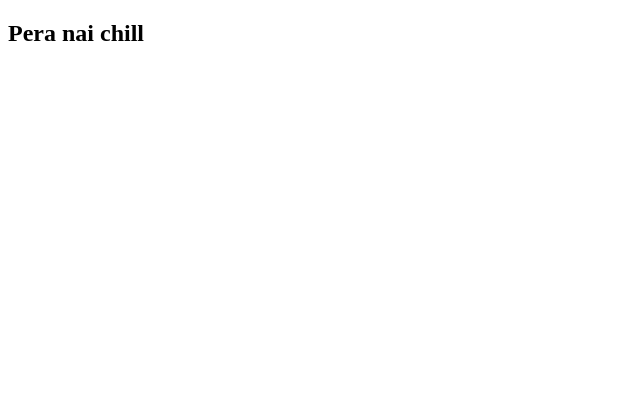
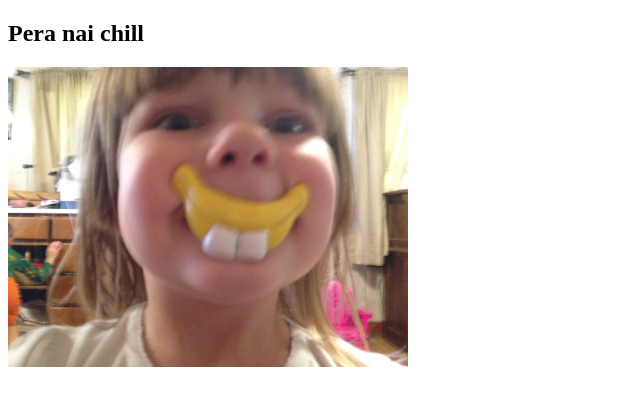
Before and after one commit to Argha588696/problem-will-never-last, a plain HTML site: page index.html in a window 1280 px wide. Shown: the whole page, without its empty margins (0-640 px from the left). Drawn offline with Linux system fonts and the light colour scheme.

Commit message:
add a picture

```diff
--- a/index.html
+++ b/index.html
@@ -9,5 +9,6 @@
     <h2>
         Pera nai chill
     </h2>
+    <img width="400px" src="Images/IMG_4878.jpg" alt="">
 </body>
 </html>
```
Also changed, not shown: Images/IMG_4878.jpg (added).
